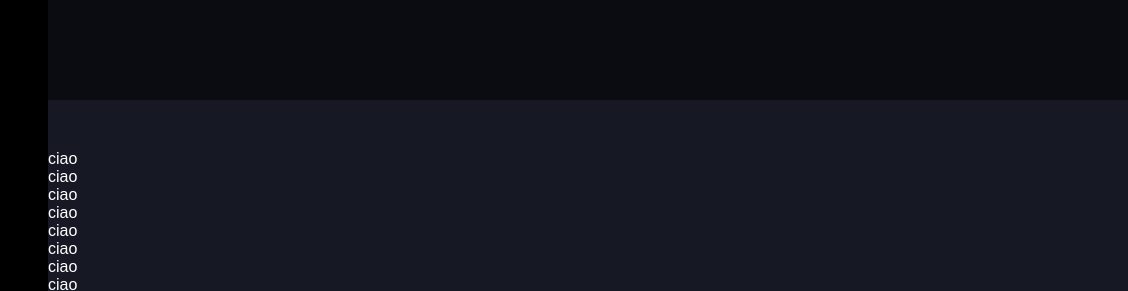
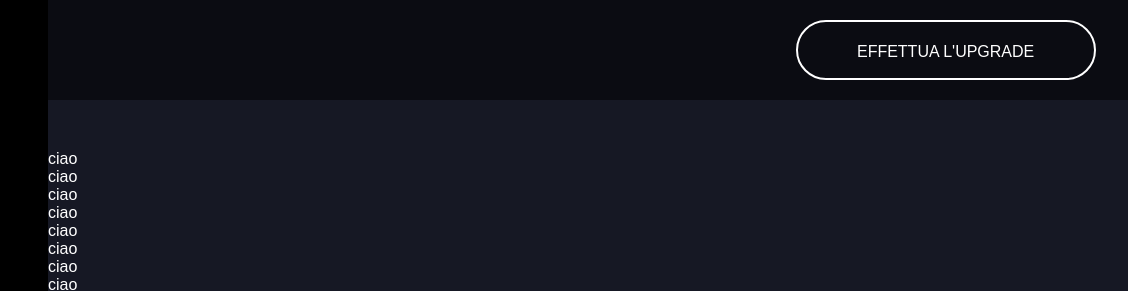
Before and after one commit to DamianoLandi/html-css-spotifyweb, a plain HTML site: page index.html in a window 1280 px wide. Shown: the top 291 px of the page, 152-1280 px from the left. Drawn offline with Linux system fonts and the light colour scheme.

Commit message:
Main Header

```diff
--- a/index.html
+++ b/index.html
@@ -64,7 +64,9 @@
                 </div>
             </nav>
             <main>
-                <div class="row main-header"></div>
+                <div class="row main-header">
+                    <p>Effettua l'upgrade</p>
+                </div>
                 <div class="row main-content">
 
                     <p>ciao</p>
--- a/style.css
+++ b/style.css
@@ -14,8 +14,6 @@
 .text-gray:hover{
     color: white;
 }
-
-/* MAIN */
 
 /* Nav */
 
@@ -169,7 +167,7 @@ nav .profile .row{
 }
 
 
-/* Main */
+/* MAIN */
 
 main{
     width: calc(100% - 200px);
@@ -184,11 +182,39 @@ main{
     }
 }
 
+/* Main Header */
+
 main .main-header{
     height: 100px;
+    width: calc(100vw - 200px);
     min-height: 100px;
     background-color: rgba(0,0,0,0.5);
     position: fixed;
+    color: white;
+    text-transform: uppercase;
+    display: flex;
+    justify-content: flex-end;
+}
+
+.main-header p{
+    text-align: center;
+    height: 60px;
+    width: 300px;
+    border: 2px solid white;
+    border-radius: 35px;
+    line-height: 60px;
+    margin-top: 20px;
+    margin-right: 3%;
+}
+
+.main-header p:hover{
+    transform: scale(1.1);
+}
+
+@media screen and (max-width: 575px) {
+    main .main-header{
+        width: calc(100vw - 70px);
+    }
 }
 
 main .main-content{
```
